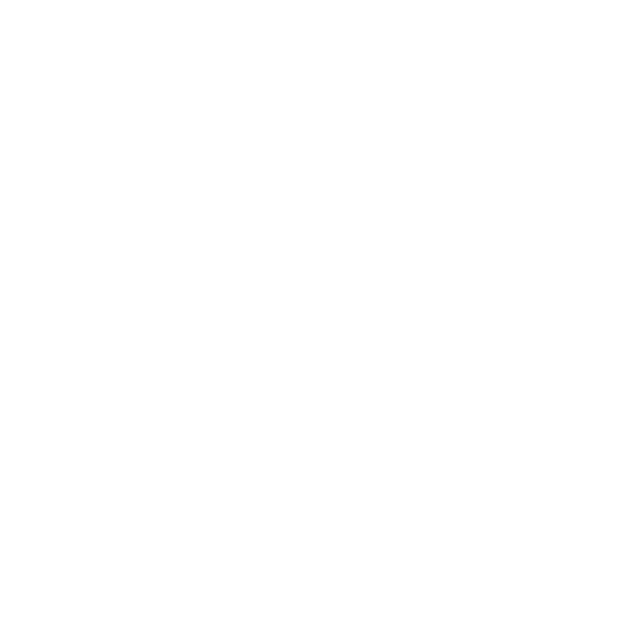
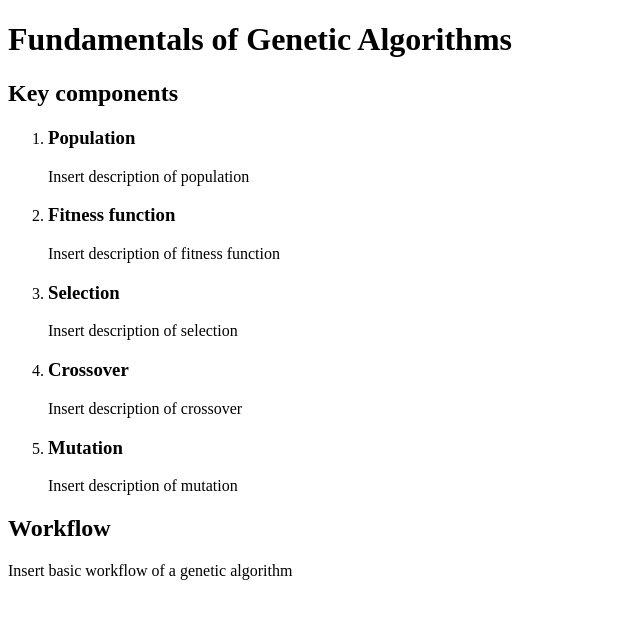
Before and after one commit to hudayy/genetic-algorithms, a plain HTML site: page sections/fundamentals.html in a window 1280 px wide. Shown: the whole page, without its empty margins (0-640 px from the left). Drawn offline with Linux system fonts and the light colour scheme.

Commit message:
Add outline of fundamentals

```diff
--- a/sections/fundamentals.html
+++ b/sections/fundamentals.html
@@ -1,9 +1,34 @@
 <!doctype html>
 <html>
     <head>
-
+        <title>Fundamentals of Genetic Algorithms</title>
     </head>
     <body>
-
+        <h1>Fundamentals of Genetic Algorithms</h1>
+        <h2>Key components</h2>
+        <ol>
+            <li>
+                <h3>Population</h3>
+                <p>Insert description of population</p>
+            </li>
+            <li>
+                <h3>Fitness function</h3>
+                <p>Insert description of fitness function</p>
+            </li>
+            <li>
+                <h3>Selection</h3>
+                <p>Insert description of selection</p>
+            </li>
+            <li>
+                <h3>Crossover</h3>
+                <p>Insert description of crossover</p>
+            </li>
+            <li>
+                <h3>Mutation</h3>
+                <p>Insert description of mutation</p>
+            </li>
+        </ol>
+        <h2>Workflow</h2>
+        <p>Insert basic workflow of a genetic algorithm</p>
     </body>
 </html>
```
